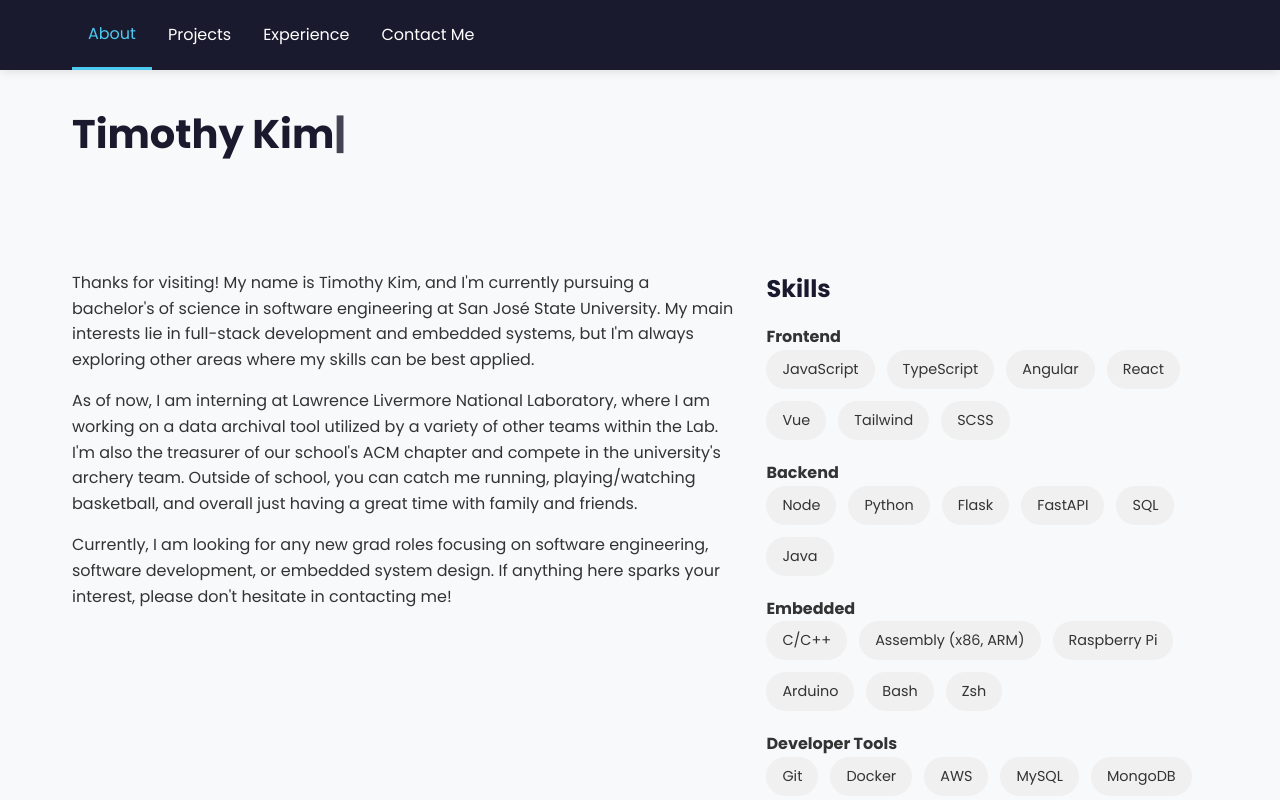
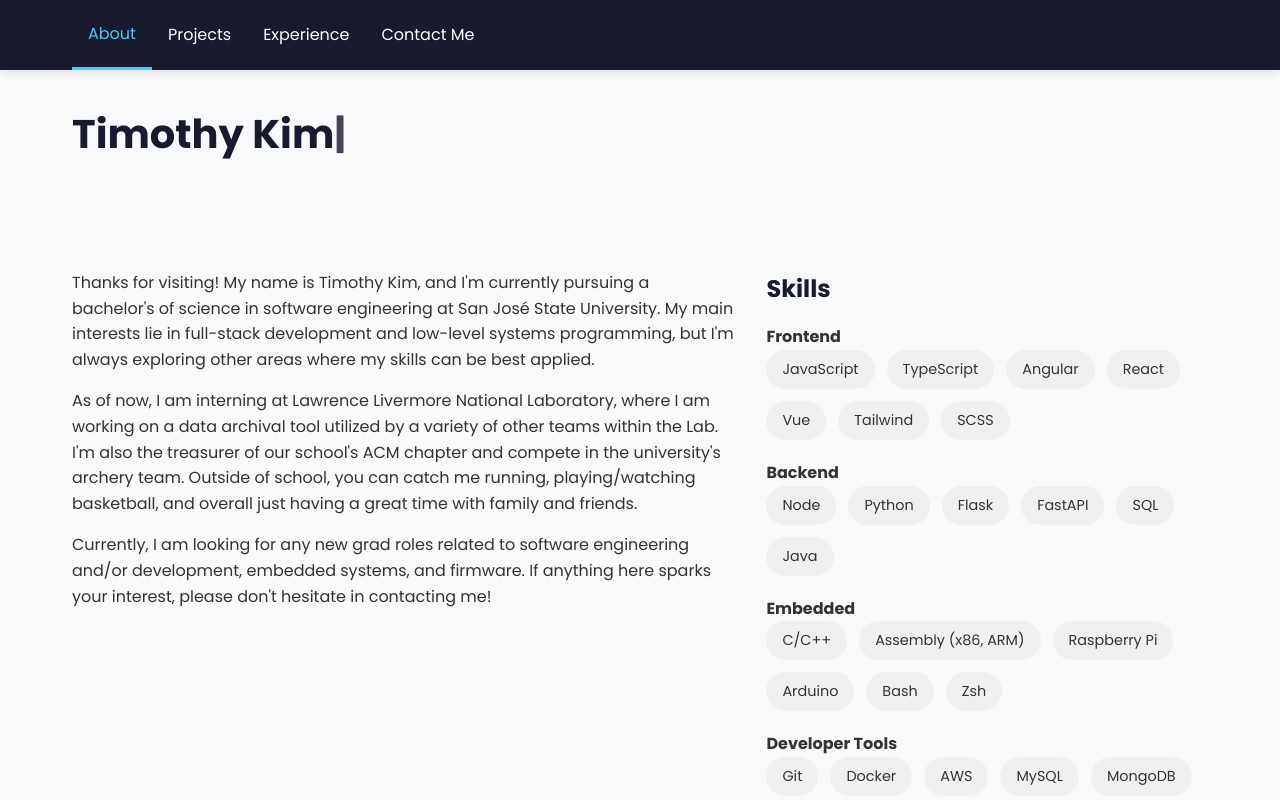
Before and after one commit to TimKim712/PersonalPortfolio, an Angular app: page / in a window 1280 px wide. Shown: the top 800 px of the page. Built offline with nearby package versions, Linux system fonts and the light colour scheme.

Commit message:
Changed index page description

```diff
--- a/src/app/pages/about/about.component.html
+++ b/src/app/pages/about/about.component.html
@@ -4,11 +4,9 @@
       <h1>
         <span class="typed-name"></span>
       </h1>
-      <!-- <h2>{{ title }}</h2> -->
     </div>
   </div>
   <div class="profile-image">
-      <!-- Placeholder for profile image -->
       <!-- <div>
         <img src="assets/img/IMG_5081.JPG" alt="Profile image" class="placeholder-image">
       </div> -->
@@ -17,7 +15,7 @@
     <div class="about-text">
       <p>
         Thanks for visiting! My name is Timothy Kim, and I'm currently pursuing a bachelor's of science in software engineering
-        at San José State University. My main interests lie in full-stack development and embedded systems, but I'm always exploring
+        at San José State University. My main interests lie in full-stack development and low-level systems programming, but I'm always exploring
         other areas where my skills can be best applied.
       </p>
       <p>
@@ -26,7 +24,7 @@
         playing/watching basketball, and overall just having a great time with family and friends.
       </p>
       <p>
-        Currently, I am looking for any new grad roles focusing on software engineering, software development, or embedded system design.
+        Currently, I am looking for any new grad roles related to software engineering and/or development, embedded systems, and firmware.
         If anything here sparks your interest, please don't hesitate in contacting me!
       </p>
     </div>
--- a/src/index.html
+++ b/src/index.html
@@ -2,10 +2,10 @@
 <html lang="en">
 <head>
   <meta charset="utf-8">
-  <title>Portfolio | Computer Science Student</title>
+  <title>Timothy Kim - Personal Portfolio</title>
   <base href="/">
   <meta name="viewport" content="width=device-width, initial-scale=1">
-  <meta name="description" content="Personal portfolio website showcasing projects, experience, and skills">
+  <meta name="description" content="Personal portfolio I made for experience and projects">
   <link rel="icon" type="image/x-icon" href="favicon.ico">
   <!-- Font Awesome for icons -->
   <link rel="stylesheet" href="https://cdnjs.cloudflare.com/ajax/libs/font-awesome/6.0.0-beta3/css/all.min.css">
```
